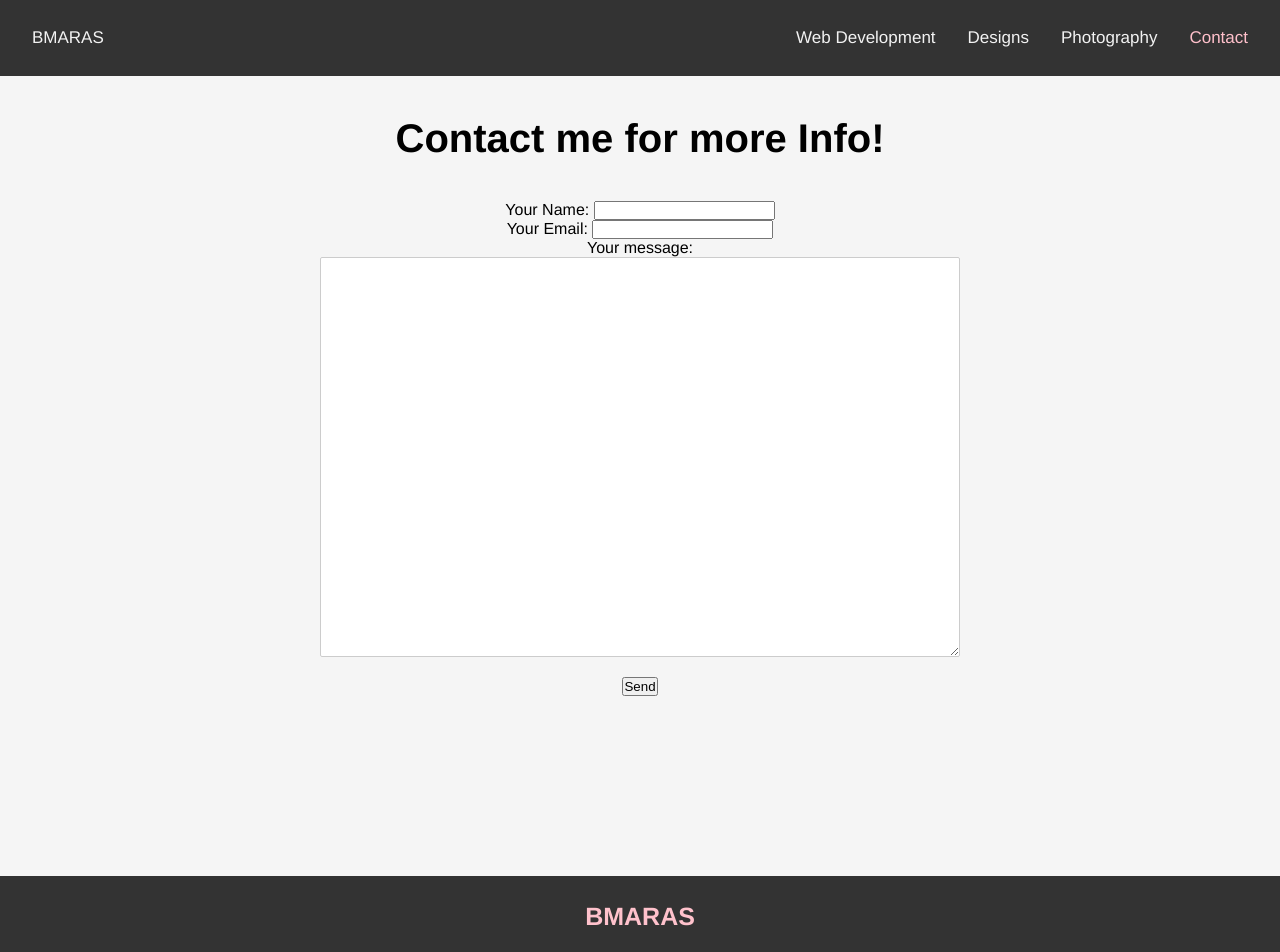
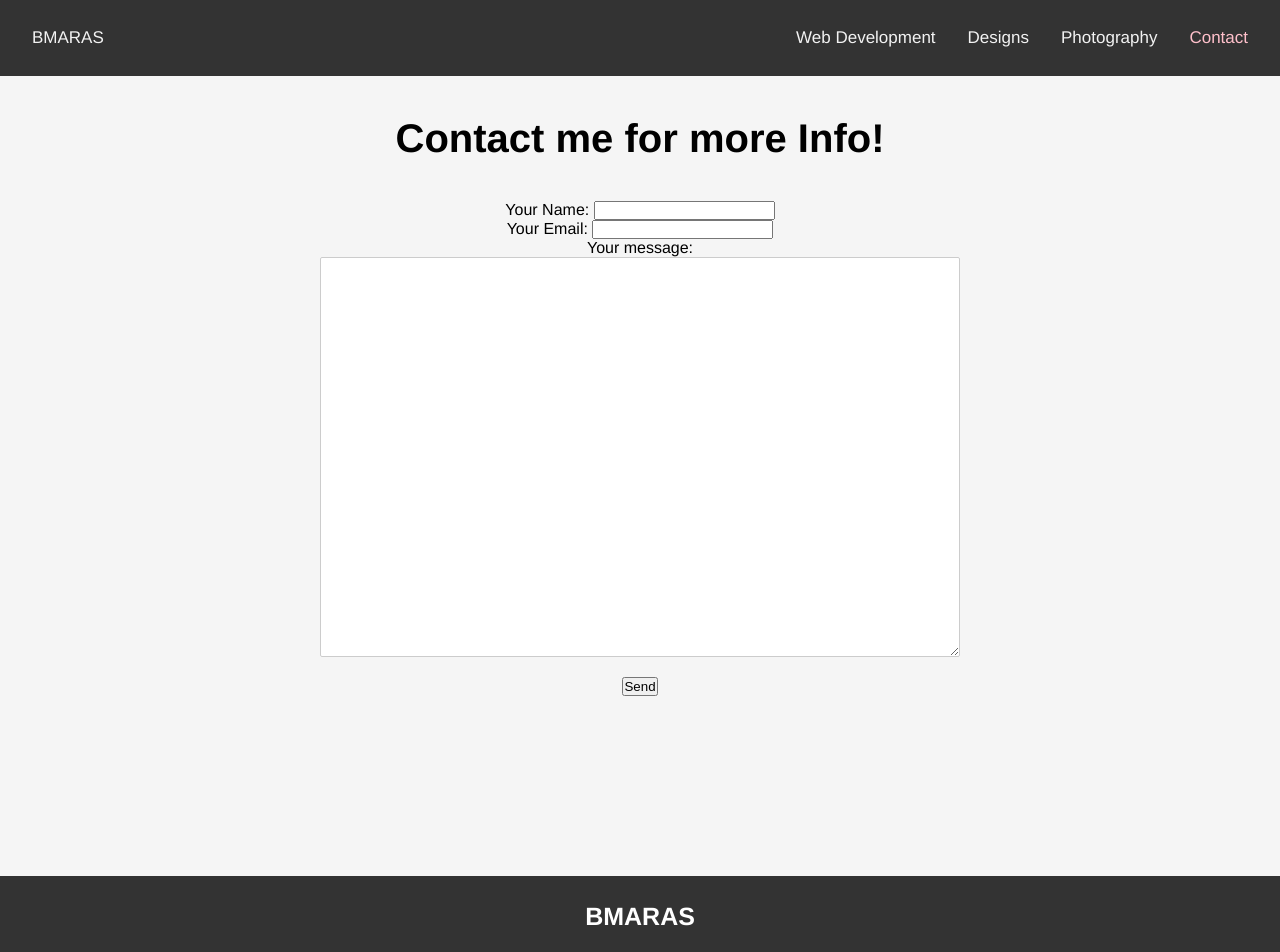
Before and after one commit to Brittany-Maraneta/cpnt260-final-project, a plain HTML site: page contact.html in a window 1280 px wide. Shown: the top 952 px of the page. Drawn offline with Linux system fonts and the light colour scheme.

Commit message:
final touches 2

```diff
--- a/contact.html
+++ b/contact.html
@@ -63,7 +63,7 @@
       <div class="footer">
         <div class="bottomnav">
           <h2>
-            <a href="index.html" class="current"><b>BMARAS</b></a>
+            <a href="index.html"><b>BMARAS</b></a>
           </h2>
           <ul class="navlist">
             <li><a href="web-dev.html">Web Development</a></li>
```
